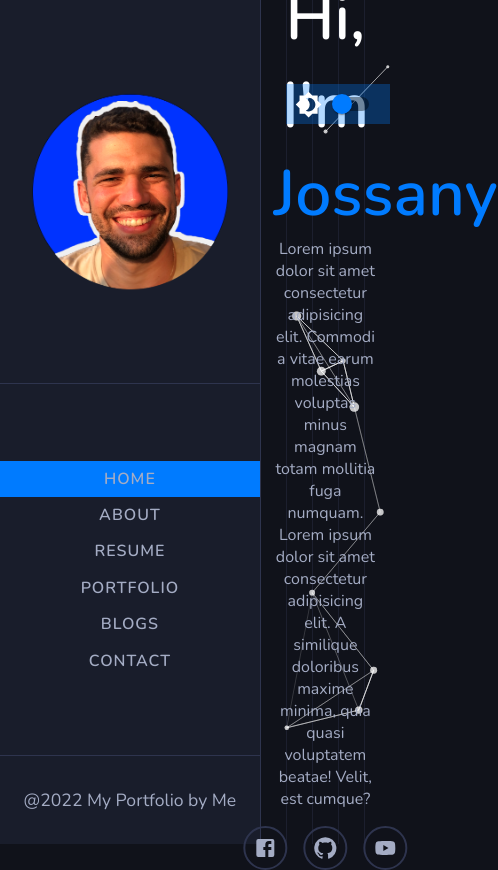
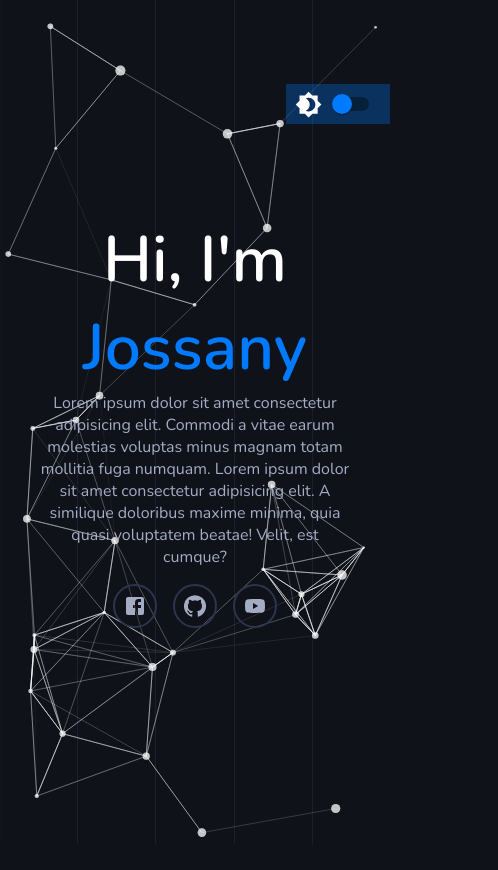
Before and after one commit to mjossany/portfolio, a React (Create React App) app: page / in a window 390 px wide. Shown: the whole page, 498 px wide, since content can reach past the window. After the commit the page ends 844 px from the top, so only its background shows below. Built offline with nearby package versions, Linux system fonts and the light colour scheme.

Commit message:
Creates media queries to hide the Sidebar properly

```diff
--- a/src/components/MainContent.jsx
+++ b/src/components/MainContent.jsx
@@ -33,6 +33,9 @@ const MainContentStyled = styled.main`
   position: relative;
   margin-left: 16.3rem;
   min-height: 100vh;
+  @media screen and (max-width: 1200px) {
+    margin-left: 0;
+  }
   .lines {
     position: absolute;
     min-height: 100%;
--- a/src/components/Sidebar.jsx
+++ b/src/components/Sidebar.jsx
@@ -18,4 +18,9 @@ const SidebarStyled = styled.div`
   height: 100vh;
   background-color: var(--sidebar-dark-color);
   overflow: hidden;
+  opacity: 1;
+  z-index: 99;
+  @media screen and (max-width: 1200px) {
+    transform: translateX(-100%);
+  }
 `;
--- a/src/helpers/particlesConfig.js
+++ b/src/helpers/particlesConfig.js
@@ -1,5 +1,5 @@
 const particlesConfig = {
-  fullScreen: { enable: false, zIndex: 0 },
+  fullScreen: { enable: true, zIndex: 0 },
   fpsLimit: 120,
   interactivity: {
     events: {
--- a/src/styles/GlobalStyle.jsx
+++ b/src/styles/GlobalStyle.jsx
@@ -115,6 +115,9 @@ const GlobalStyle = createGlobalStyle`
   .u-margin-bottom {
     margin-bottom: 4rem;
   }
+
+  // Global Media Queries
+
 `;
 
 export default GlobalStyle;
```
